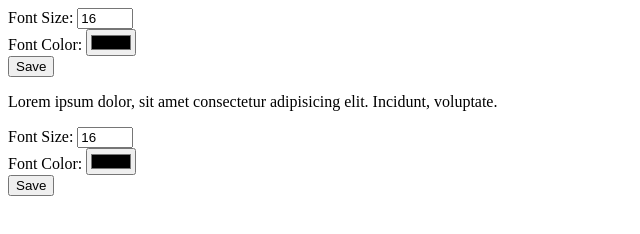
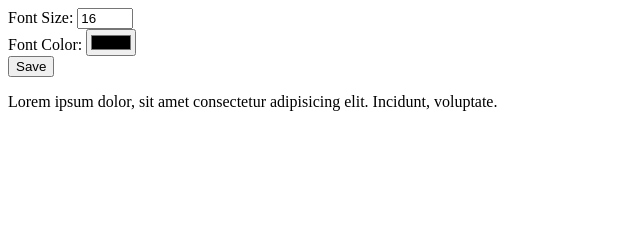
Before and after one commit to acciojob/preferred-cookie-rishithapaladugu, a website: page main.html in a window 1280 px wide. Shown: the whole page, without its empty margins (0-640 px from the left). Drawn offline with Linux system fonts and the light colour scheme.

Commit message:
created a submission

```diff
--- a/main.html
+++ b/main.html
@@ -7,7 +7,7 @@
 
   <body>
     <!-- the entire body must be written by student -->
-	  <form>
+  <form>
       <label for="fontsize">Font Size:</label>
       <input
         type="number"
@@ -24,23 +24,6 @@
       <input type="submit" value="Save" id="save"/>
     </form>
     <p>Lorem ipsum dolor, sit amet consectetur adipisicing elit. Incidunt, voluptate.</p>
-    <form>
-      <label for="fontsize">Font Size:</label>
-      <input
-        type="number"
-        id="fontsize"
-        name="fontsize"
-        min="8"
-        max="72"
-        value="16"
-      />
-      <br />
-      <label for="fontcolor">Font Color:</label>
-      <input type="color" id="fontcolor" name="fontcolor" value="#000000" />
-      <br />
-      <input type="submit" value="Save" />
-    </form>
-
     <script type="text/javascript" src="./script.js"></script>
   </body>
 </html>
--- a/script.js
+++ b/script.js
@@ -1,4 +1,5 @@
 //your JS code here. If required.
+
 let fontSize=document.getElementById("fontsize");
 let fontColor=document.getElementById("fontcolor");
 let saveButton=document.getElementById("save");
```
